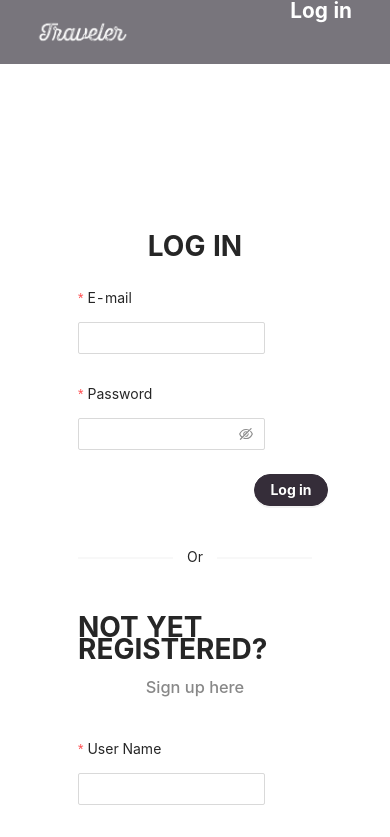
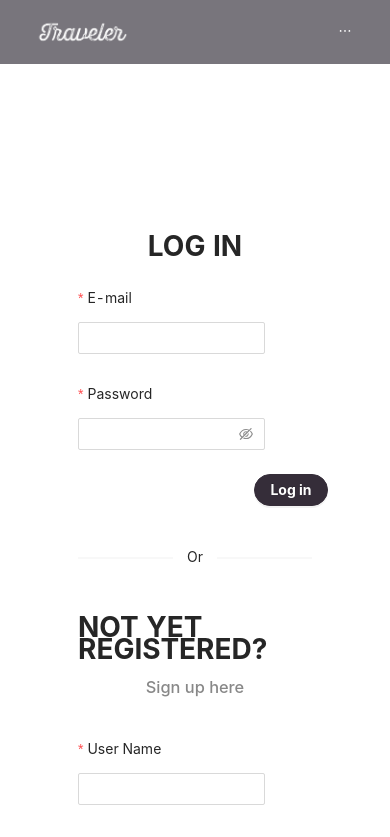
Before and after one commit to stonetwix/user-based-content, a React (Create React App) app in the folder client/: page /login in a window 390 px wide. Shown: the top 837 px of the page. Built offline with nearby package versions, Linux system fonts and the light colour scheme; no server answers.

Commit message:
Fix header responsive, remove cors.

```diff
--- a/client/src/components/Header.tsx
+++ b/client/src/components/Header.tsx
@@ -98,9 +98,9 @@ const menuStyle: CSSProperties = {
   display: 'flex',
   justifyContent: 'center',
   alignItems: 'center',
-  marginTop: window.innerWidth > 768 ? '1.8rem' : '-0.3rem',
+  marginTop: window.innerWidth > 768 ? '1.8rem' : '1rem',
   marginRight: window.innerWidth > 768 ? '0' : '-2rem',
-  fontSize: '1.3rem',
+  fontSize: window.innerWidth > 768 ? '1.3rem' : '0.8rem',
   fontWeight: 'bold'
 }
 
--- a/client/src/components/login/LogIn.tsx
+++ b/client/src/components/login/LogIn.tsx
@@ -30,7 +30,7 @@ class LogIn extends Component {
       setUser(user.username, user.role === 'admin');
       history.push('/user/');
     } else {
-      alert('Not valid e-mail or password')
+      alert('Not valid e-mail or password');
     }
   };
 
```
Also changed, not shown: 1 other file (tests, documents, lock files or other folders).
